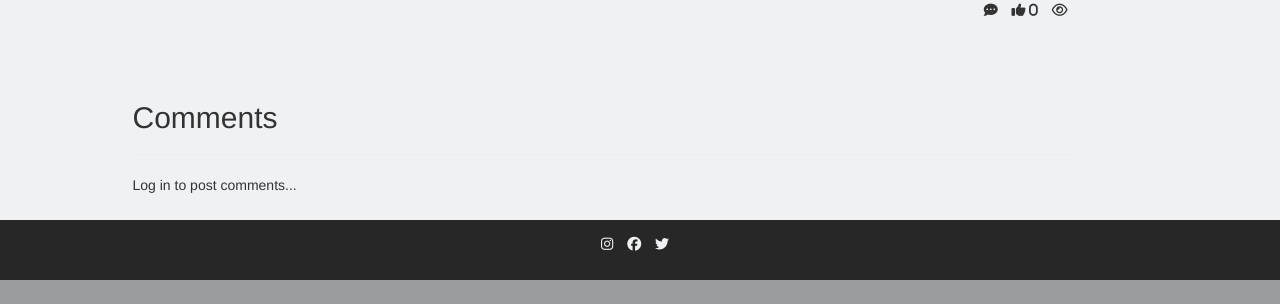
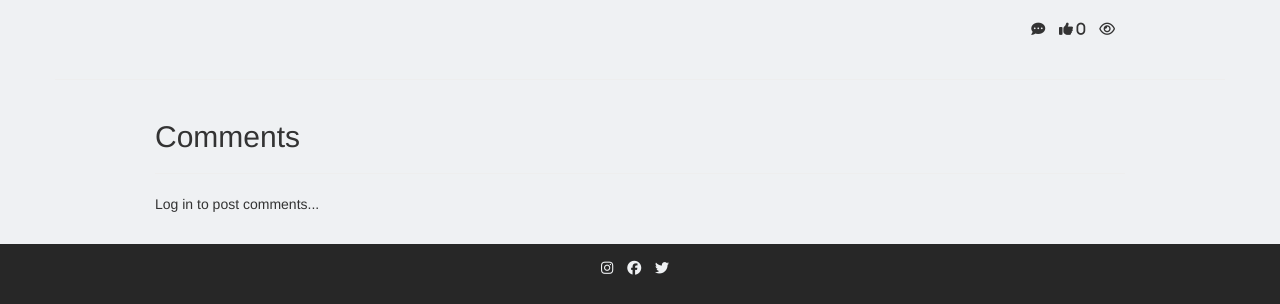
Before and after one commit to Arjay123/multi-user-blog, a Python web app: template templates/post.html in a window 1280 px wide. Shown: the part 976-1280 px from the top of the page. Before the commit the page ends 1256 px from the top, so only its background shows below. Run offline with Jinja, Linux system fonts and the light colour scheme; the template is opened without the code that fills it, so the values that code supplies are empty; some libraries are stand-ins or nearby versions.

Commit message:
fix margins on homepage

```diff
--- a/css/style.css
+++ b/css/style.css
@@ -121,8 +121,7 @@ body {
 
 
 .content {
-    margin: 20px;
-    padding-bottom: 15px;
+    padding: 20px 0;
 }
 
 
--- a/templates/macros.html
+++ b/templates/macros.html
@@ -62,7 +62,7 @@
 
 
 {% macro post_thumb(post) %}
-<div class="post grid-item col-xs-12 col-sm-6 col-md-4">
+<div class="post col-xs-12 col-sm-6 col-md-4">
 	<div class="row post-summary-header">
 		<picture class="col-xs-12">
 			<source media="(min-width: 375px) and (max-width: 768px)" srcset="/postimg?img_id={{post.header_image_small}} 1x">
```
